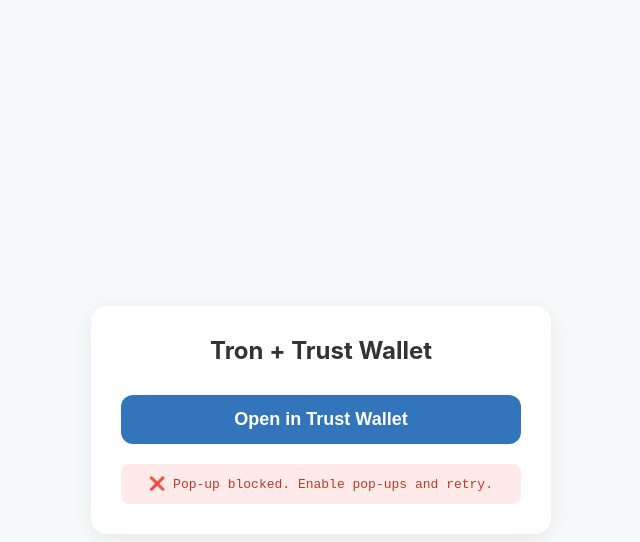
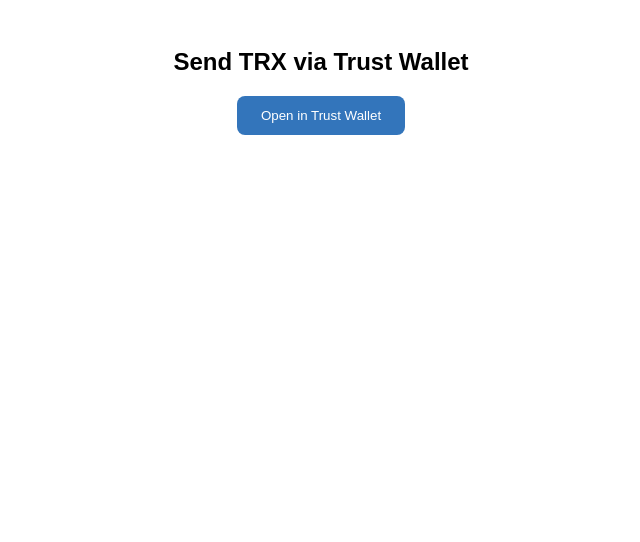
Before and after one commit to yourtrustwallett/sendtrx, a plain HTML site: page index.html in a window 1280 px wide. Both pictures are taken after a click on the button "Open in Trust Wallet". Shown: the whole page, without its empty margins (319-959 px from the left). Drawn offline with Linux system fonts and the light colour scheme.

Commit message:
Update index.html

```diff
--- a/index.html
+++ b/index.html
@@ -1,122 +1,64 @@
 <!DOCTYPE html>
-<html lang="en">
+<html>
 <head>
-  <meta charset="UTF-8" />
-  <meta name="viewport" content="width=device-width, initial-scale=1.0"/>
-  <title>Tron Trust Wallet Connect</title>
+  <meta charset="utf-8">
+  <meta name="viewport" content="width=device-width, initial-scale=1">
+  <title>Send TRX</title>
   <style>
-    body {
-      font-family: -apple-system, BlinkMacSystemFont, sans-serif;
-      background: #f8f9fa;
-      margin: 0;
-      padding: 20px;
-      display: flex;
-      justify-content: center;
-      align-items: center;
-      min-height: 100vh;
-    }
-    .card {
-      background: white;
-      border-radius: 16px;
-      padding: 30px;
-      width: 90%;
-      max-width: 400px;
-      box-shadow: 0 4px 20px rgba(0,0,0,0.08);
-      text-align: center;
-    }
-    h2 { color: #333; margin-top: 0; }
-    .btn {
-      background: #3375BB;
-      color: white;
-      border: none;
-      padding: 14px 24px;
-      font-size: 18px;
-      border-radius: 12px;
-      cursor: pointer;
-      width: 100%;
-      font-weight: 600;
-      margin-top: 10px;
-    }
-    .status {
-      margin-top: 20px;
-      padding: 12px;
-      border-radius: 8px;
-      background: #eef7ff;
-      color: #0d5c99;
-      font-family: monospace;
-      word-break: break-all;
-      display: none;
-    }
+    body { font-family: sans-serif; padding: 20px; text-align: center; }
+    .btn { padding: 12px 24px; background: #3375BB; color: white; border: none; border-radius: 8px; cursor: pointer; }
+    #status { margin-top: 20px; padding: 10px; background: #eef7ff; border-radius: 6px; display: none; }
   </style>
 </head>
 <body>
-  <div class="card">
-    <h2>Tron + Trust Wallet</h2>
-    <button id="connectBtn" class="btn">Open in Trust Wallet</button>
-    <div id="status" class="status"></div>
-  </div>
+  <h2>Send TRX via Trust Wallet</h2>
+  <button id="actionBtn" class="btn">Connect Wallet</button>
+  <div id="status"></div>
 
   <script>
-    const connectBtn = document.getElementById('connectBtn');
-    const statusDiv = document.getElementById('status');
+    const btn = document.getElementById('actionBtn');
+    const status = document.getElementById('status');
 
-    function showStatus(msg, isError = false) {
-      statusDiv.textContent = msg;
-      statusDiv.style.display = 'block';
-      statusDiv.style.background = isError ? '#ffeaea' : '#eef7ff';
-      statusDiv.style.color = isError ? '#c0392b' : '#0d5c99';
+    function showStatus(msg, success = true) {
+      status.textContent = msg;
+      status.style.display = 'block';
+      status.style.backgroundColor = success ? '#eef7ff' : '#ffeaea';
     }
 
-    // ✅ CRITICAL: This function TRIGGERS the permission prompt
-    async function requestTronAccess() {
-      try {
-        // Wait for tronWeb to exist
-        let attempts = 0;
-        while (typeof window.tronWeb === 'undefined' && attempts < 30) {
-          await new Promise(r => setTimeout(r, 200));
-          attempts++;
-        }
+    // Check if we're inside Trust Wallet (tronWeb injected)
+    if (typeof window.tronWeb !== 'undefined') {
+      // We're in Trust Wallet → try to get address (triggers prompt)
+      btn.textContent = "Get Address";
+      btn.onclick = async () => {
+        try {
+          // ⚠️ THIS TRIGGERS THE PROMPT ON FIRST ACCESS
+          const address = window.tronWeb.defaultAddress.base58;
+          showStatus(`✅ Connected: ${address}`);
 
-        if (typeof window.tronWeb === 'undefined') {
-          throw new Error("tronWeb not injected");
-        }
-
-        // ⚠️ THIS LINE TRIGGERS THE PROMPT IN TRUST WALLET
-        const address = window.tronWeb.defaultAddress.base58;
-
-        showStatus(`✅ Connected!\n${address}`);
-        console.log("Tron address:", address);
-      } catch (err) {
-        console.error("Connection failed:", err);
-        showStatus("❌ Permission denied or not in Trust Wallet", true);
-      }
-    }
-
-    // Check if already inside Trust Wallet
-    if (typeof window.tronWeb !== 'undefined') {
-      // Already in Trust Wallet browser → show "Connect" button
-      connectBtn.textContent = "Connect to Tron";
-      connectBtn.onclick = requestTronAccess;
-    } else {
-      // In external browser → redirect to Trust Wallet
-      connectBtn.onclick = () => {
-        const url = encodeURIComponent(window.location.href);
-        const trustUrl = `https://link.trustwallet.com/open_url?coin_id=195&url=${url}`;
-
-        // Must be direct user gesture
-        const opened = window.open(trustUrl, '_blank');
-        if (!opened) {
-          showStatus("❌ Pop-up blocked. Enable pop-ups and retry.", true);
-        } else {
-          showStatus("Opening Trust Wallet...");
+          // Optional: send TRX
+          // await window.tronWeb.trx.sendTransaction("TRON_ADDRESS", 1000000); // 1 TRX
+        } catch (e) {
+          showStatus("❌ User rejected or not ready", false);
         }
       };
-    }
 
-    // 🔥 Auto-trigger connection if we're already inside Trust Wallet on load
-    if (typeof window.tronWeb !== 'undefined') {
-      // Small delay to ensure DOM is ready
-      setTimeout(requestTronAccess, 500);
+      // Auto-trigger on load (optional but recommended)
+      setTimeout(() => {
+        if (!window.tronWeb.defaultAddress?.base58) {
+          btn.click(); // Trigger prompt automatically
+        } else {
+          showStatus(`✅ Already connected: ${window.tronWeb.defaultAddress.base58}`);
+        }
+      }, 800);
+    } else {
+      // We're in external browser → redirect to Trust Wallet
+      btn.textContent = "Open in Trust Wallet";
+      btn.onclick = () => {
+        // 🔑 Use CLEAN URL: only origin + pathname (no search/hash)
+        const cleanUrl = window.location.origin + window.location.pathname;
+        const encoded = encodeURIComponent(cleanUrl);
+        window.open(`https://link.trustwallet.com/open_url?coin_id=195&url=${encoded}`, '_blank');
+      };
     }
   </script>
 </body>
```
